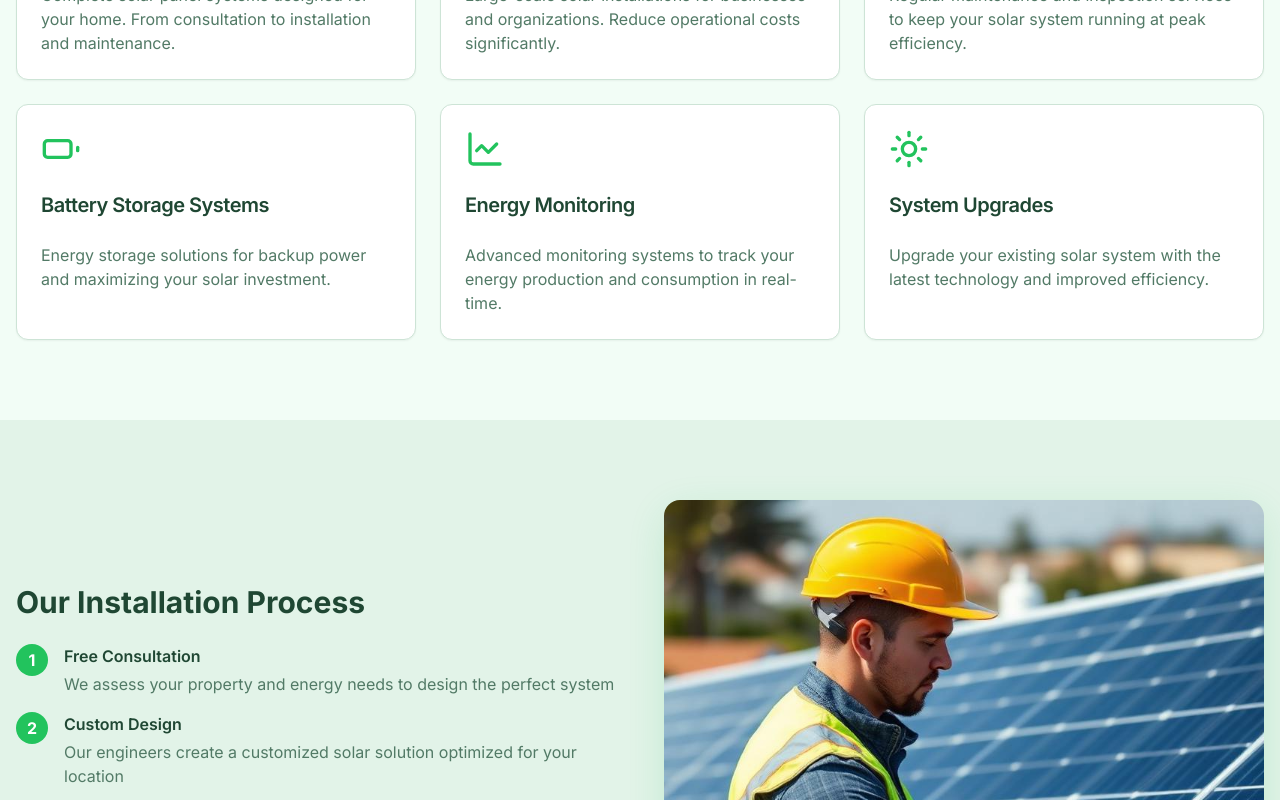
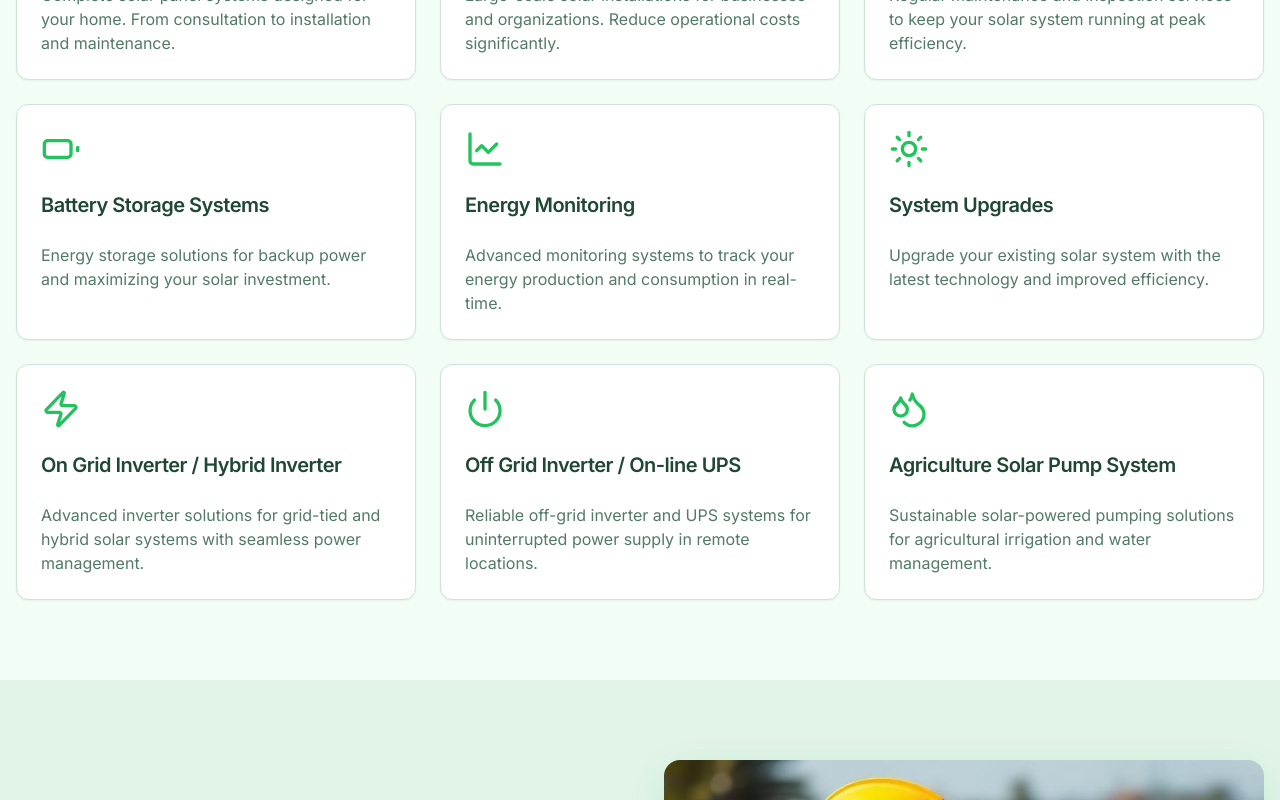
Before and after one commit to Ajay-J06/sunspark-eco-web, a React (Vite) app: page /services in a window 1280 px wide. Shown: the part 521-1321 px from the top of the page. Built offline with nearby package versions, Linux system fonts and the light colour scheme; the HTML template or start-up script is replaced by a standard one.

Commit message:
Add new services to page

```diff
--- a/src/pages/Services.tsx
+++ b/src/pages/Services.tsx
@@ -8,6 +8,9 @@ import {
   Battery,
   LineChart,
   Sun,
+  Zap,
+  Power,
+  Droplets,
 } from "lucide-react";
 import installationImage from "@/assets/installation.jpg";
 
@@ -48,6 +51,24 @@ const Services = () => {
       title: "System Upgrades",
       description:
         "Upgrade your existing solar system with the latest technology and improved efficiency.",
+    },
+    {
+      icon: Zap,
+      title: "On Grid Inverter / Hybrid Inverter",
+      description:
+        "Advanced inverter solutions for grid-tied and hybrid solar systems with seamless power management.",
+    },
+    {
+      icon: Power,
+      title: "Off Grid Inverter / On-line UPS",
+      description:
+        "Reliable off-grid inverter and UPS systems for uninterrupted power supply in remote locations.",
+    },
+    {
+      icon: Droplets,
+      title: "Agriculture Solar Pump System",
+      description:
+        "Sustainable solar-powered pumping solutions for agricultural irrigation and water management.",
     },
   ];
 
```
